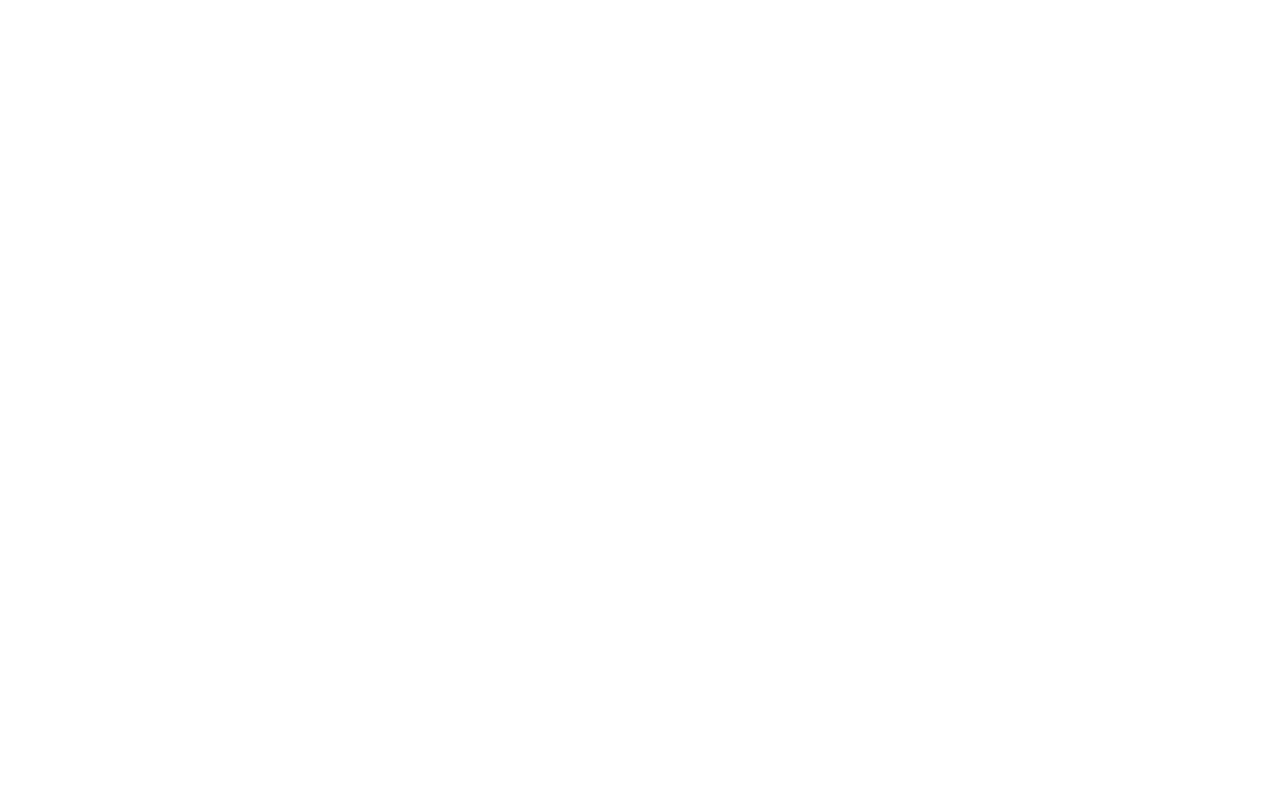
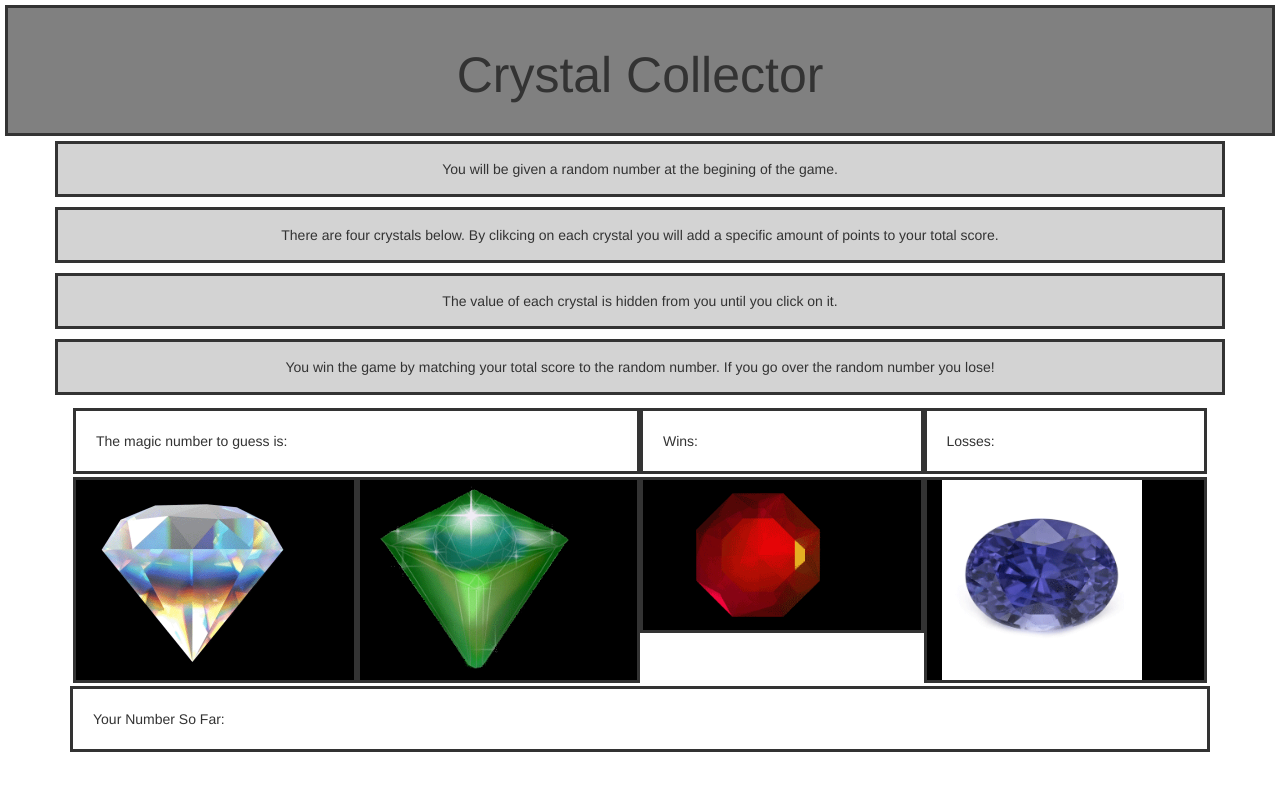
Before and after one commit to EHubbz/week-4-game, a plain HTML site: page index.html in a window 1280 px wide. Drawn offline with nearby package versions, Linux system fonts and the light colour scheme.

Commit message:
html/css

```diff
--- a/assets/style.css
+++ b/assets/style.css
@@ -0,0 +1,21 @@
+body {
+
+}
+
+header {
+	border: 2px;
+}
+
+h1 {
+	text-align: center;
+	font-size: 50px;
+
+}
+p {
+	text-align: center;
+}
+footer {
+	border-style: solid;
+	background-color: red;
+	padding: 20px;
+}
--- a/index.html
+++ b/index.html
@@ -5,30 +5,124 @@
 <head>
 
 	<meta charset="UTF-8">
-	<meta name="viewport" content="width=device-width, initial scale=1.0">
-	<link rel="stylesheet" type="text/css" href="assets/css/reset.css">
+	<meta name="viewport" content="width=device-width">
 	<link rel="stylesheet" type="text/css" href="assets/css/style.css">
-	<script type="text/javascript" src="assets/JavaScript/game.js"></script>
+	<link rel="stylesheet" href="https://maxcdn.bootstrapcdn.com/bootstrap/3.3.7/css/bootstrap.min.css" integrity="sha384-BVYiiSIFeK1dGmJRAkycuHAHRg32OmUcww7on3RYdg4Va+PmSTsz/K68vbdEjh4u" crossorigin="anonymous">
+	<!--<link rel="stylesheet" type="text/css" href="assets/css/reset.css"> -->
 
-	<title></title>
+
+	<title>Crystal Collector</title>
+
+	<style type="text/css">
+
+	h1 {
+		font-size: 50px;
+		text-align: center;
+	}
+
+	header {border-style: solid;
+			background-color: grey;
+			padding: 20px;
+			margin: 5px;
+	}
+
+	p {font-size: 14px;
+		text-align: center;
+		background-color: lightgrey;
+		padding: 15px;
+		border-style: solid;
+	}
+
+	#info {margin: 3px;
+	}
+
+	#magicNum {border-style: solid;
+		padding: 20px;
+
+
+	}
+
+	#wins {border-style: solid;
+		padding: 20px;
+
+
+	}
+	#losses {border-style: solid;
+		padding: 20px;
+
+	}
+
+	#gems {
+		margin: 3px;
+	}
+
+	#first {
+		border-style: solid;
+		background-color: black;
+	}
+	#second {border-style: solid;
+		background-color: black;
+
+	}
+	#third {border-style: solid;
+		background-color: black;
+	}
+	#fourth {border-style: solid;
+		background-color: black;
+
+	}
+	#yourNum {border-style: solid;
+		padding: 20px;
+
+	}
+
+
+
+
+	</style>
 
 
 </head>
 
+
 <body>
 
-	<header></header>
+	<header><h1>Crystal Collector</h1>
+	</header>
 
+	<div class="container">
+		<div class="row">
+			<p>You will be given a random number at the begining of the game.</p>
+			<p> There are four crystals below. By clikcing on each crystal you will add a specific amount of points to your total score.</p>
+			<p> The value of each crystal is hidden from you until you click on it.</p>
+			<p> You win the game by matching your total score to the random number. If you go over the random number you lose! </p>
+		</div>
+
+		<div id="info" class="row">
+			<div id="magicNum" class="col-md-6">The magic number to guess is:</div>
+			<div id="wins" class="col-md-3">Wins:</div>
+			<div id="losses" class="col-md-3">Losses:</div>
+		</div>
+
+		<div id="gems" class="row">
+			<div id="first" class="col-md-3"><img style="max-height: 200px; max-width: 200px;" src="assets/images/diamond.gif"></div>
+			<div id="second" class="col-md-3"><img style="max-height: 200px; max-width: 200px;" src="assets/images/emerald.gif"></div>
+			<div id="third" class="col-md-3"><img style="max-height: 200px; max-width: 200px;" src="assets/images/ruby.gif"></div>
+			<div id="fourth" class="col-md-3"><img style="max-height: 200px; max-width: 200px;" src="assets/images/sapphire.gif"></div>
+		</div>
+
+		<div id="yourNum">Your Number So Far:</div>
+	</div>
 
 	<footer></footer>
 
+<script type="text/javascript" src="assets/JavaScript/game.js"></script>
 
 </body>
 </html>
 
 
-<link rel="stylesheet" href="https://maxcdn.bootstrapcdn.com/bootstrap/3.3.7/css/bootstrap.min.css" integrity="sha384-BVYiiSIFeK1dGmJRAkycuHAHRg32OmUcww7on3RYdg4Va+PmSTsz/K68vbdEjh4u" crossorigin="anonymous">
-<link rel="stylesheet" href="https://maxcdn.bootstrapcdn.com/bootswatch/3.7.7/lux/bootstrap.min.css"
 
 
-<script src="https://cdnjs.cloudflare.com/ajax/libs/jquery/3.2.1/jquery.min.js">
+
+<!--<script src="https://cdnjs.cloudflare.com/ajax/libs/jquery/3.2.1/jquery.min.js">
```
Also changed, not shown: assets/images/diamond.gif (added), assets/images/emerald.gif (added), assets/images/ruby.gif (added), assets/images/sapphire.gif (added).
